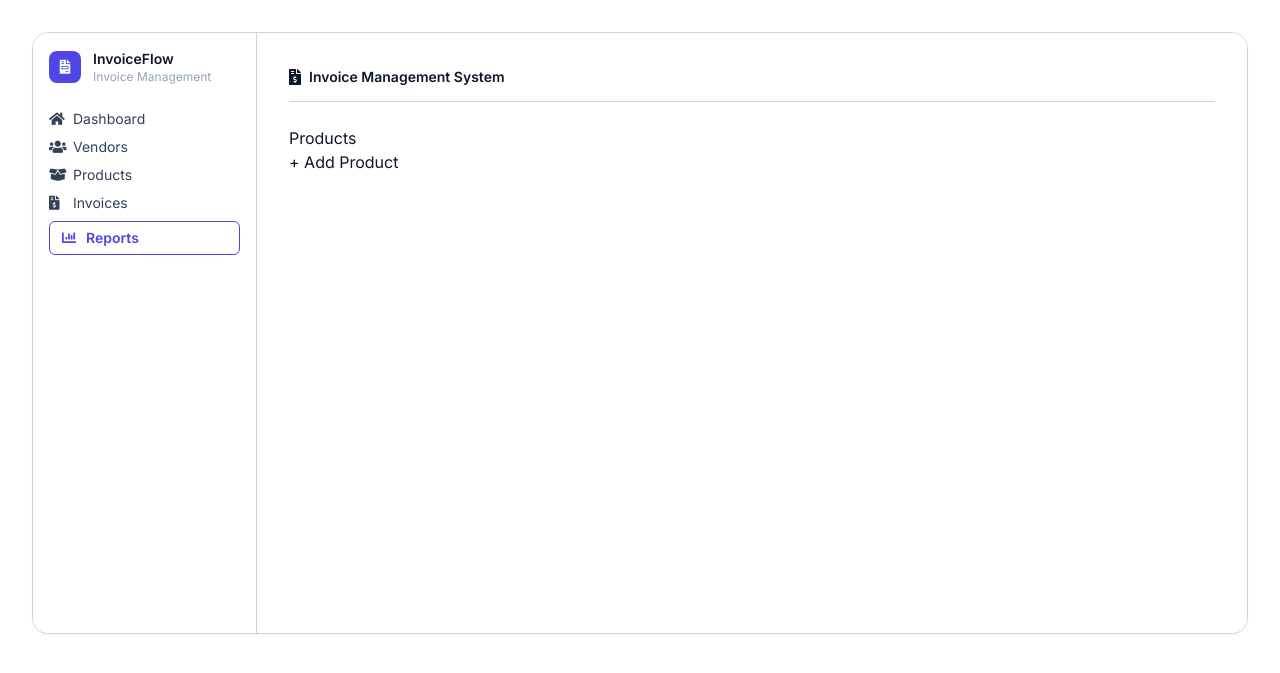
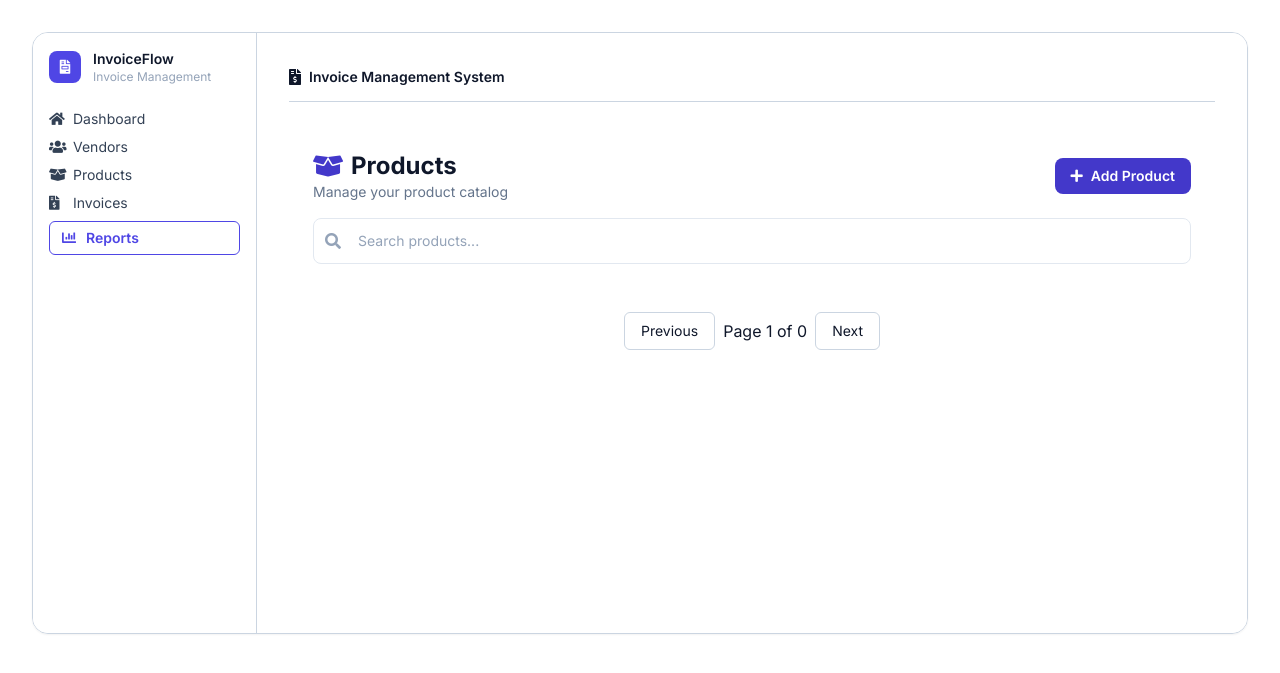
Before and after one commit to m-hassaan-habib/Inventory-management, a Flask app: page /products/ in a window 1280 px wide. Shown: the top 673 px of the page. Run offline with Flask 3, Linux system fonts and the light colour scheme; data that the repository does not hold is empty; some libraries are stand-ins or nearby versions.

Commit message:
Update design for products page

```diff
--- a/app/templates/products.html
+++ b/app/templates/products.html
@@ -1,25 +1,94 @@
 {% extends "base.html" %}
 {% block content %}
-<div class="header">
-  <h1>Products</h1>
-  <button onclick="openProductModal()">+ Add Product</button>
-</div>
+<section class="flex-1 p-6 overflow-auto">
+  <div class="flex flex-col sm:flex-row sm:items-center sm:justify-between mb-4 gap-3">
+    <div>
+      <h2 class="text-2xl font-extrabold text-slate-900 flex items-center gap-2">
+        <i class="fas fa-box-open text-indigo-700"></i> Products
+      </h2>
+      <p class="text-sm text-slate-500">Manage your product catalog</p>
+    </div>
+    <button type="button" onclick="openProductModal()" class="inline-flex items-center gap-2 rounded-lg bg-indigo-700 px-4 py-2 text-white text-sm font-semibold hover:bg-indigo-800 focus:outline-none focus:ring-2 focus:ring-indigo-600">
+      <i class="fas fa-plus"></i> Add Product
+    </button>
+  </div>
 
-<div class="cards">
-  {% for p in products %}
-  <div class="card">
-    <h2>{{ p.name }}</h2>
-    <p>{{ p.type }}</p>
-    <p>Variants: {{ p.variants }}</p>
-    <p class="price">${{ p.default_price }}</p>
-    <small>{{ p.usage_count }} invoices</small>
-    <div class="actions">
-      <button onclick='openProductModal(true, {{ p|tojson }})'>Edit</button>
-      <button onclick='openDeleteProductModal({{ p.id }})'>Delete</button>
+  <form class="mb-6">
+    <label for="search" class="sr-only">Search products</label>
+    <div class="relative">
+      <input id="search" type="search" placeholder="Search products..." class="w-full rounded-lg border border-slate-200 py-3 pl-11 pr-4 text-sm text-slate-700 placeholder:text-slate-400 focus:outline-none focus:ring-2 focus:ring-indigo-600 focus:border-indigo-600" />
+      <div class="absolute inset-y-0 left-3 flex items-center pointer-events-none text-slate-400">
+        <i class="fas fa-search"></i>
+      </div>
     </div>
+  </form>
+
+  <div id="products-grid" class="grid grid-cols-1 sm:grid-cols-2 lg:grid-cols-3 gap-6">
+    {% for p in products %}
+    <article class="bg-white rounded-xl border border-slate-100 p-6 shadow-md shadow-slate-200/50 flex flex-col justify-between">
+      <header class="flex justify-between items-start mb-4">
+        <div>
+          <h3 class="text-slate-900 font-semibold text-sm leading-tight mb-1">{{ p.name }}</h3>
+          <span class="inline-block bg-slate-200 text-slate-600 text-[10px] font-semibold rounded-full px-2 py-0.5 mb-2">{{ p.type }}</span>
+          <p class="text-xs text-slate-500 mb-0.5">Variants</p>
+          <p class="text-sm text-slate-900 mb-3">{{ p.variants }}</p>
+          <p class="text-xs text-slate-500 mb-0.5">Default Price</p>
+          <p class="text-sm font-semibold text-green-700 mb-3">${{ p.default_price }}</p>
+          <p class="text-xs text-slate-500 mb-0.5">Usage Count</p>
+          <span class="inline-block bg-slate-100 text-slate-700 text-[10px] font-bold rounded-full px-2 py-0.5">{{ p.usage_count }} invoices</span>
+        </div>
+        <div class="flex flex-col gap-2">
+          <button type="button" aria-label="Edit {{ p.name }}" onclick='openProductModal(true, {{ p|tojson }})' class="w-7 h-7 rounded-md border border-slate-300 text-slate-600 hover:text-slate-900 hover:border-slate-400 flex items-center justify-center">
+            <i class="fas fa-edit text-xs"></i>
+          </button>
+          <button type="button" aria-label="Delete {{ p.name }}" onclick='openDeleteProductModal({{ p.id }})' class="w-7 h-7 rounded-md border border-slate-300 text-slate-600 hover:text-slate-900 hover:border-slate-400 flex items-center justify-center">
+            <i class="fas fa-trash-alt text-xs"></i>
+          </button>
+        </div>
+      </header>
+    </article>
+    {% endfor %}
   </div>
-  {% endfor %}
-</div>
+
+  <div id="pagination" class="flex justify-center items-center gap-2 mt-6">
+    <button onclick="prevPage()" disabled class="px-4 py-2 border border-slate-300 rounded-md text-sm">Previous</button>
+    <span id="page-info">Page 1 of 1</span>
+    <button onclick="nextPage()" disabled class="px-4 py-2 border border-slate-300 rounded-md text-sm">Next</button>
+  </div>
+</section>
+
+<script>
+const products = document.querySelectorAll('#products-grid article');
+const perPage = 9;
+let currentPage = 1;
+
+function showPage(page) {
+  const start = (page - 1) * perPage;
+  const end = start + perPage;
+  products.forEach((p, i) => {
+    p.style.display = (i >= start && i < end) ? '' : 'none';
+  });
+  document.getElementById('page-info').textContent = `Page ${page} of ${Math.ceil(products.length / perPage)}`;
+  document.querySelector('button[onclick="prevPage()"]').disabled = page === 1;
+  document.querySelector('button[onclick="nextPage()"]').disabled = page >= Math.ceil(products.length / perPage);
+}
+
+function prevPage() {
+  if (currentPage > 1) {
+    currentPage--;
+    showPage(currentPage);
+  }
+}
+
+function nextPage() {
+  if (currentPage < Math.ceil(products.length / perPage)) {
+    currentPage++;
+    showPage(currentPage);
+  }
+}
+
+showPage(1);
+</script>
 
 {% include "modals/add_product.html" %}
 {% include "modals/delete_product.html" %}
```
